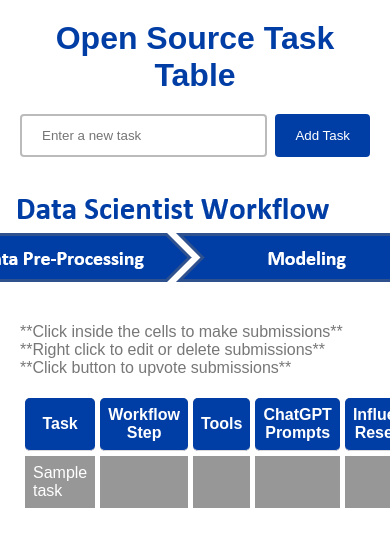
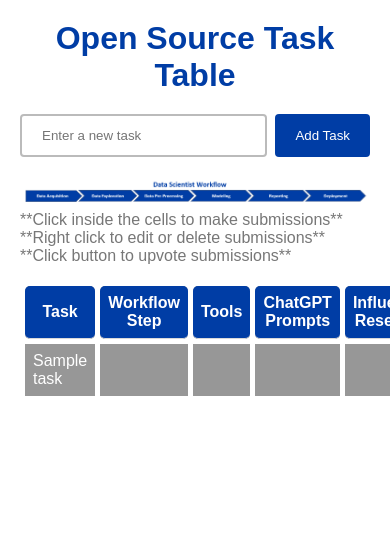
Before and after one commit to bpisaneschi/Alt-Data-Table, a Flask app: page / in a window 390 px wide; the page is wider, and only the part inside the window is pictured. Shown: the top 547 px of that part. Run offline with Flask 3, Linux system fonts and the light colour scheme; tables that the repository leaves empty hold one stand-in row (values such as "Sample post").

Commit message:
img tag mobile opp

```diff
--- a/static/styles.css
+++ b/static/styles.css
@@ -230,9 +230,13 @@ form {
     justify-content: center;
     align-items: center;
     /* Optional: Set a height for the container */
+    height: 100%;
+}
+
+img {
     max-width: 100%;
     height: auto;
-}
+  }
 
 .instructions-container {
     display: flex;
```
